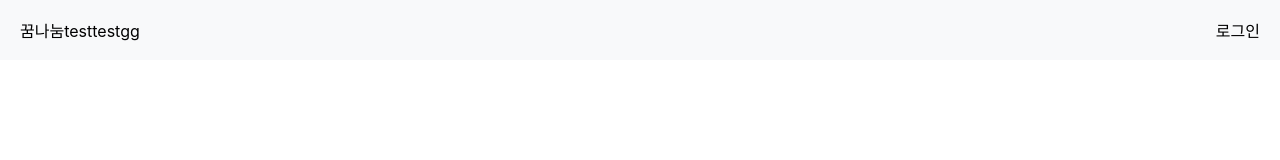
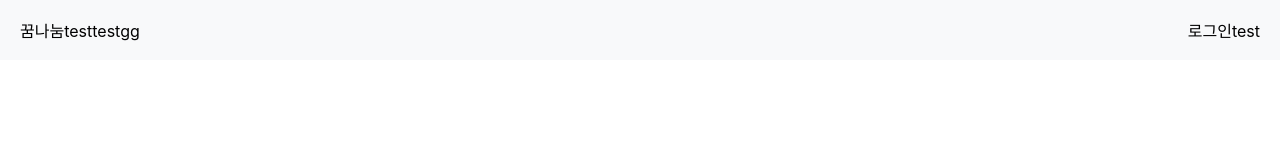
Before and after one commit to 5Week/5Week-Frontend, a React (Create React App) app: page / in a window 1280 px wide. Shown: the top 160 px of the page. Built offline with nearby package versions, Linux system fonts and the light colour scheme.

Commit message:
login test

```diff
--- a/src/mainScreen/navigationBar/NavigationBar.jsx
+++ b/src/mainScreen/navigationBar/NavigationBar.jsx
@@ -6,7 +6,7 @@ const NavigationBar = () => {
   return (
     <div className="navigation">
       <Link to="/" className="nav-link">꿈나눔testtestgg</Link>
-      <Link to="/login" className="login-button">로그인</Link>
+      <Link to="/login" className="login-button">로그인test</Link>
     </div>
   );
 };
```
